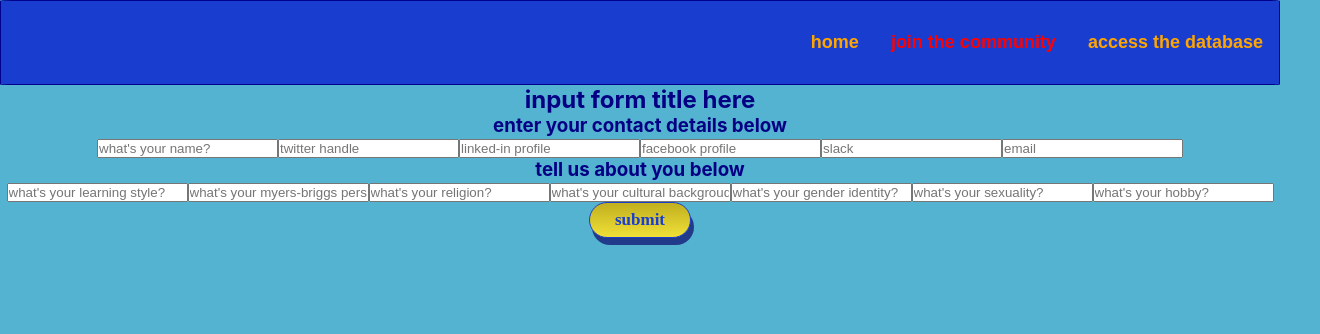
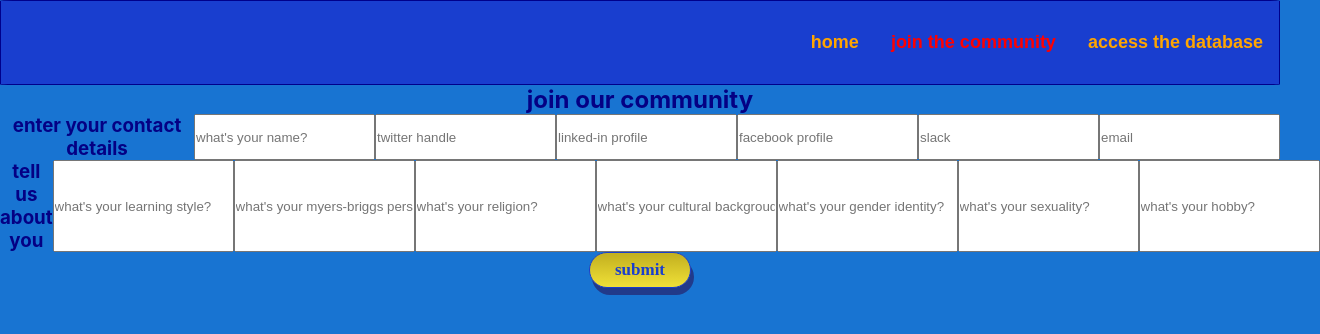
Before and after one commit to DionneSD/School-of-Code-Week-9-Project_BSN_FrontEnd, a React app in the folder functional-nonsense-frontend/: page /join in a window 1280 px wide. Shown: the whole page, 1320 px wide, since content can reach past the window. Built offline with nearby package versions, Linux system fonts and the light colour scheme.

Commit message:
not much done tbh

```diff
--- a/functional-nonsense-frontend/src/components/App/App.js
+++ b/functional-nonsense-frontend/src/components/App/App.js
@@ -9,7 +9,7 @@ function App() {
   return (
     <div className="App">
     <Router>
-    <NavBar />
+    <NavBar/>
     <Routes>
         {/* ignore the following squiggly line */}
         <Route exact path='/' element={<LandingPage/>} />
--- a/functional-nonsense-frontend/src/components/Pages/InputPage/inputPage.css
+++ b/functional-nonsense-frontend/src/components/Pages/InputPage/inputPage.css
@@ -0,0 +1,10 @@
+html {
+    background-color: #1874d2;
+    font-family: trebuchet;
+    font-weight: 400;
+    text-align: center;
+}
+
+form {
+    display: flex;
+}
--- a/functional-nonsense-frontend/src/components/Pages/InputPage/inputPage.js
+++ b/functional-nonsense-frontend/src/components/Pages/InputPage/inputPage.js
@@ -1,4 +1,5 @@
 import { useState } from 'react';
+import "./inputPage.css";
 
 export default function InputPage() {
 
@@ -117,9 +118,9 @@ const handleHobbyChange = (e) => {
   return (
     <section>
     <div>
-      <h2>input form title here</h2>
+      <h1 className="h1">join our community</h1>
       <form className="contact-details">
-      <h3>enter your contact details below</h3>
+      <h3>enter your contact details</h3>
       <input type="text" value={name} onChange={handleNameChange} id="name" placeholder="what's your name?"></input>
       <input type="text" value={twitter} onChange={handleTwitterChange} id="twitter" placeholder="twitter handle"></input>
       <input type="text" value={linkedIn} onChange={handleLinkedInChange} id="linked-in" placeholder="linked-in profile"></input>
@@ -128,7 +129,7 @@ const handleHobbyChange = (e) => {
       <input type="text" value={email} onChange={handleEmailChange} id="email" placeholder="email"></input>
       </form>
       <form className="users">
-      <h3>tell us about you below </h3>
+      <h3>tell us about you</h3>
       <input type="text" value={learningStyle} onChange={handleLearningStyleChange} id="learning-style" placeholder="what's your learning style?"></input>
       <input type="text" value={mbPersonality} onChange={handlembPersonalityChange} id="mb-personality" placeholder="what's your myers-briggs personality type?"></input>
       <input type="text" value={religion} onChange={handleReligionChange} id="religion" placeholder="what's your religion?"></input>
```
Also changed, not shown: functional-nonsense-frontend/public/index.html (+1 -0 lines), functional-nonsense-frontend/src/components/App/App.css (line endings or trailing spaces), functional-nonsense-frontend/src/logo.png (renamed from functional-nonsense-frontend/public/logo.png).
